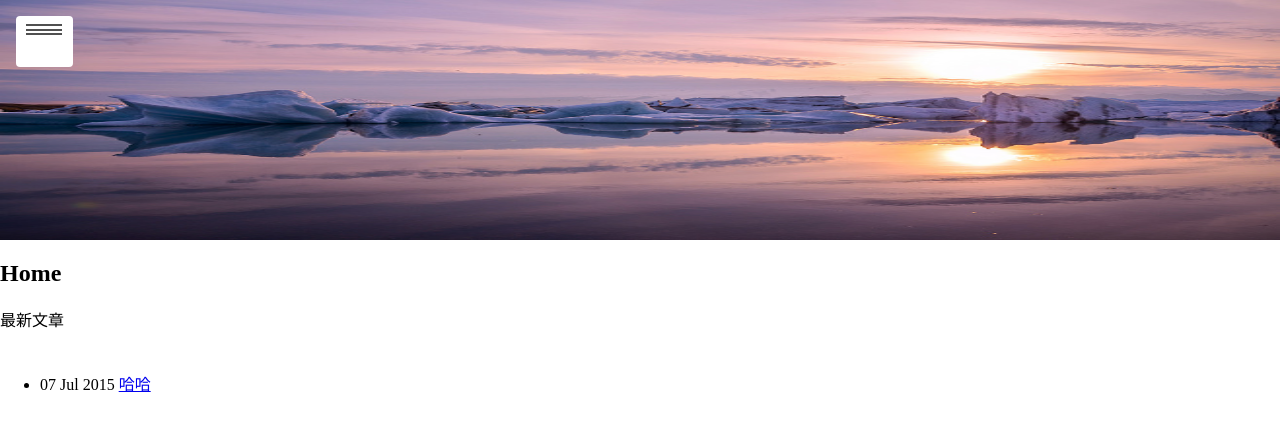
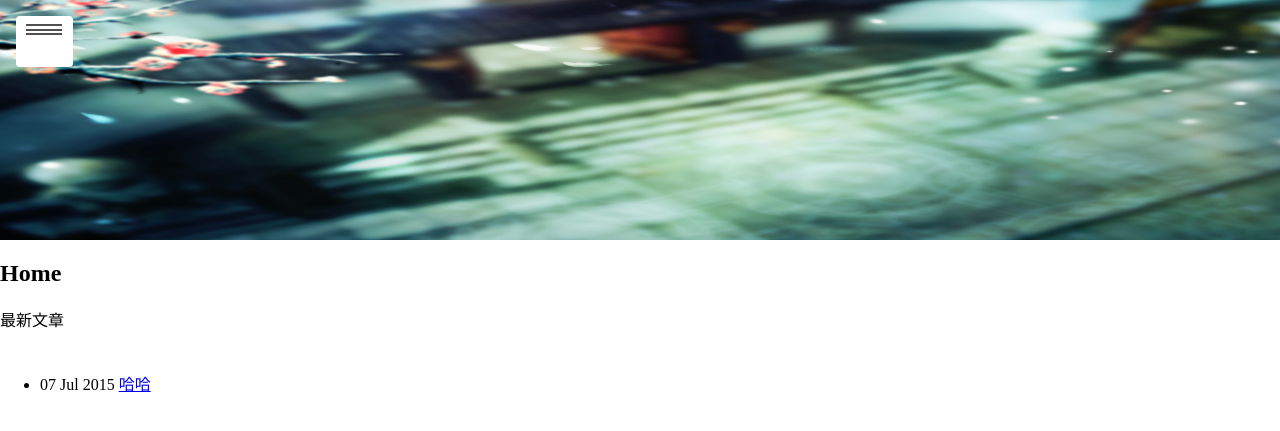
Before and after one commit to Porval/porval.github.io, a Jekyll site: the page built from index.html, in a window 1280 px wide. Shown: the top 431 px of the page. Built offline with Jekyll 4.4.1, drawn with Linux system fonts in a browser that asks for light colours.

Commit message:
add new nav top img

```diff
--- a/_includes/head.html
+++ b/_includes/head.html
@@ -1,4 +1,6 @@
 <head>
-  <img src="/public/img/head.jpeg" class="top_nav"/>
+  <div>
+    <img src="/public/img/top_nav_1.jpg" class="top_nav"/>
+  </div>
   <link rel="stylesheet" href="/public/css/main.css"/>
 </head>
```
Also changed, not shown: public/img/top_nav.jpg (added), public/img/top_nav_1.jpg (added).
